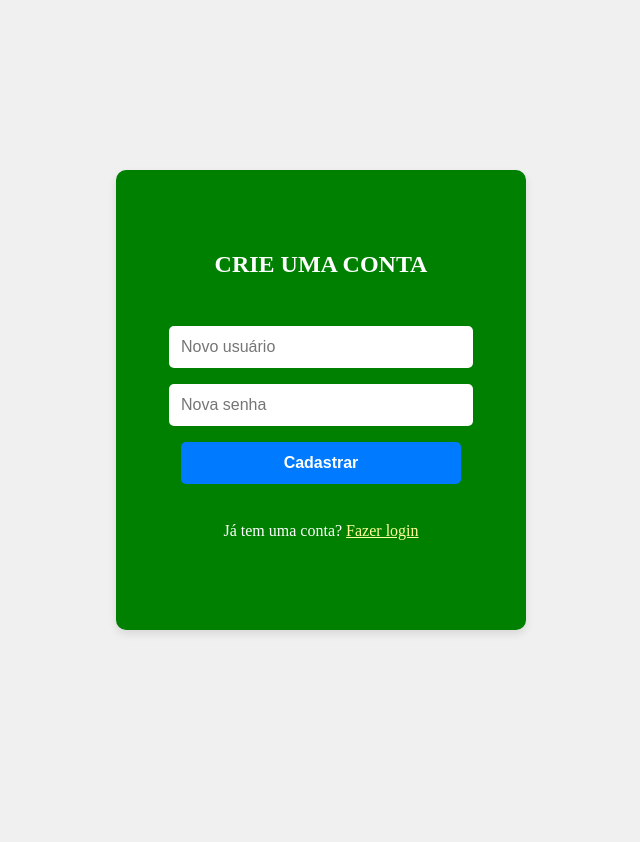
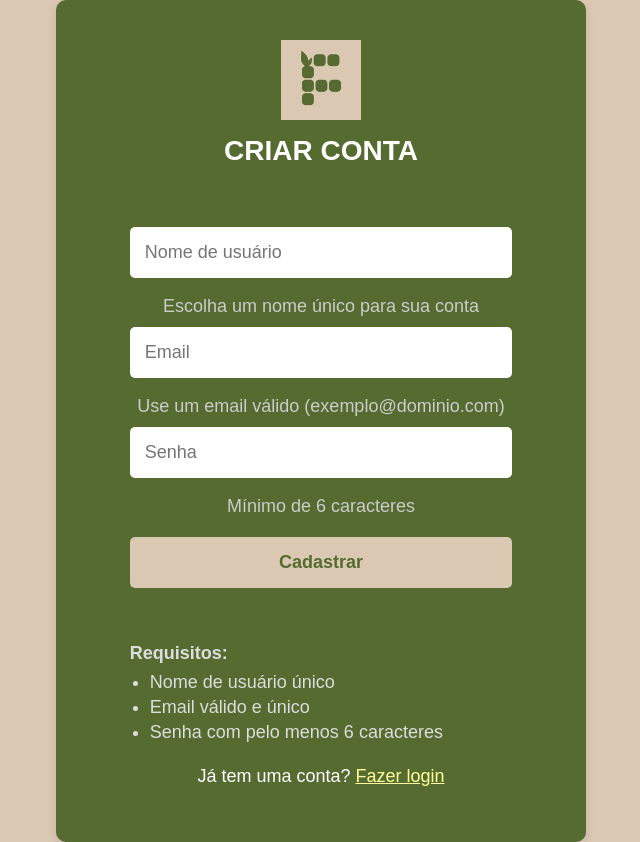
Before and after one commit to Adrelzin/Projeto-pp2, a Flask app: page /cadastro in a window 1280 px wide. Shown: the whole page, without its empty margins (319-959 px from the left). Before the commit the page ends 634 px from the top, so only its background shows below. Run offline with Flask 3, Linux system fonts and the light colour scheme.

Commit message:
Update cadastro.html

```diff
--- a/templates/cadastro.html
+++ b/templates/cadastro.html
@@ -2,7 +2,7 @@
 <html lang="pt-br">
 <head>
     <meta charset="UTF-8">
-    <title>Cadastro - Sistema de Livros</title>
+    <title>Cadastro - Semente Diária</title>
     <link rel="icon" href="{{ url_for('static', filename='logo.ico') }}" type="image/x-icon">
     <style>
         body {
@@ -12,27 +12,34 @@
             display: flex;
             align-items: center;
             justify-content: center;
-            background-color: #f0f0f0;
+            background-color: #dac8b3;
+            font-family: Arial, sans-serif;
         }
 
         .container {
-            background-color: green;
+            background-color: #556b2f;
             display: flex;
             flex-direction: column;
             align-items: center;
             justify-content: center;
-            padding: 30px;
+            padding: 40px;
             border-radius: 10px;
             box-shadow: 0 4px 8px rgba(0,0,0,0.1);
-            width: 350px;
-            min-height: 400px;
+            width: 450px;
+            min-height: 600px;
+        }
+
+        .logo {
+            width: 80px;
+            height: 80px;
+            margin-bottom: 15px;
         }
 
         h1 {
             color: white;
-            margin: 0 0 20px 0;
+            margin: 0 0 25px 0;
             text-align: center;
-            font-size: 24px;
+            font-size: 28px;
         }
 
         form {
@@ -40,33 +47,41 @@
             flex-direction: column;
             align-items: center;
             width: 100%;
-            margin: 20px 0;
+            margin: 25px 0;
         }
 
         input {
-            margin: 8px 0;
-            padding: 12px;
-            width: 80%;
+            margin: 10px 0;
+            padding: 15px;
+            width: 85%;
             border: none;
             border-radius: 5px;
-            font-size: 16px;
+            font-size: 18px;
+            box-sizing: border-box;
+        }
+
+        input:focus {
+            outline: 2px solid #dac8b3;
         }
 
         input[type="submit"] {
-            background-color: #007bff;
-            color: white;
+            background-color: #dac8b3;
+            color: #556b2f;
             cursor: pointer;
             font-weight: bold;
+            margin-top: 20px;
+            font-size: 18px;
         }
 
         input[type="submit"]:hover {
-            background-color: #0056b3;
+            background-color: #c7b49f;
         }
 
         p {
             color: white;
             text-align: center;
-            margin: 10px 0;
+            margin: 15px 0;
+            font-size: 18px;
         }
 
         p a {
@@ -81,25 +96,93 @@
         .erro {
             background-color: #ff4444;
             color: white;
-            padding: 10px;
+            padding: 12px;
             border-radius: 5px;
-            margin: 10px 0;
+            margin: 15px 0;
+            text-align: center;
+            width: 85%;
+            font-size: 18px;
+        }
+
+        .success {
+            background-color: #44aa44;
+            color: white;
+            padding: 12px;
+            border-radius: 5px;
+            margin: 15px 0;
+            text-align: center;
+            width: 85%;
+        }
+
+        .help-text {
+            font-size: 18px;
+            color: #cccccc;
+            margin-top: 8px;
+            text-align: center;
+            width: 85%;
+        }
+
+        .requirements {
+            font-size: 18px;
+            color: #dddddd;
+            margin-top: 20px;
+            text-align: left;
+            width: 85%;
+        }
+
+        .requirements ul {
+            margin: 8px 0;
+            padding-left: 20px;
+        }
+
+        .requirements li {
+            margin: 4px 0;
         }
     </style>
 </head>
 <body>
     <div class="container">
-        <h1>CRIE UMA CONTA</h1>
+        {% if url_for('static', filename='logo.png') %}
+            <img src="{{ url_for('static', filename='logo.png') }}" alt="Logo" class="logo">
+        {% endif %}
+
+        <h1>CRIAR CONTA</h1>
+
+        {% with messages = get_flashed_messages(with_categories=true) %}
+            {% if messages %}
+                {% for category, message in messages %}
+                    <div class="{% if category == 'error' %}erro{% else %}success{% endif %}">
+                        {{ message }}
+                    </div>
+                {% endfor %}
+            {% endif %}
+        {% endwith %}
 
         {% if erro %}
-            <p class="erro"><strong>{{ erro }}</strong></p>
+            <div class="erro">{{ erro }}</div>
         {% endif %}
 
         <form method="post">
-            <input type="text" name="nome" placeholder="Novo usuário" required>
-            <input type="password" name="senha" placeholder="Nova senha" required>
+            <input type="text" name="nome" placeholder="Nome de usuário" required maxlength="50">
+            <div class="help-text">Escolha um nome único para sua conta</div>
+
+            <input type="email" name="email" placeholder="Email" required>
+            <div class="help-text">Use um email válido (exemplo@dominio.com)</div>
+
+            <input type="password" name="senha" placeholder="Senha" required minlength="6">
+            <div class="help-text">Mínimo de 6 caracteres</div>
+
             <input type="submit" value="Cadastrar">
         </form>
+
+        <div class="requirements">
+            <strong>Requisitos:</strong>
+            <ul>
+                <li>Nome de usuário único</li>
+                <li>Email válido e único</li>
+                <li>Senha com pelo menos 6 caracteres</li>
+            </ul>
+        </div>
 
         <p>Já tem uma conta? <a href="/login">Fazer login</a></p>
     </div>
```
